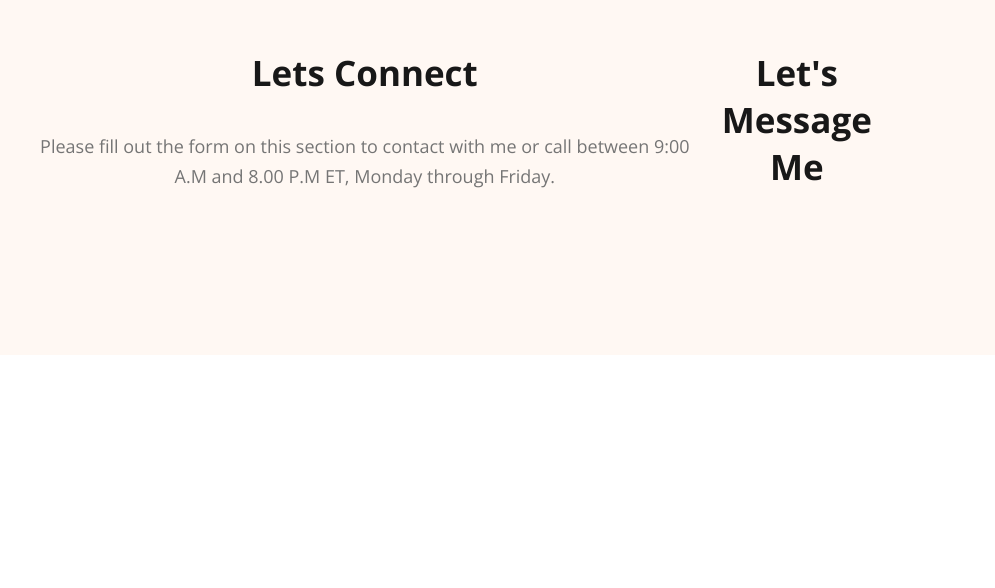
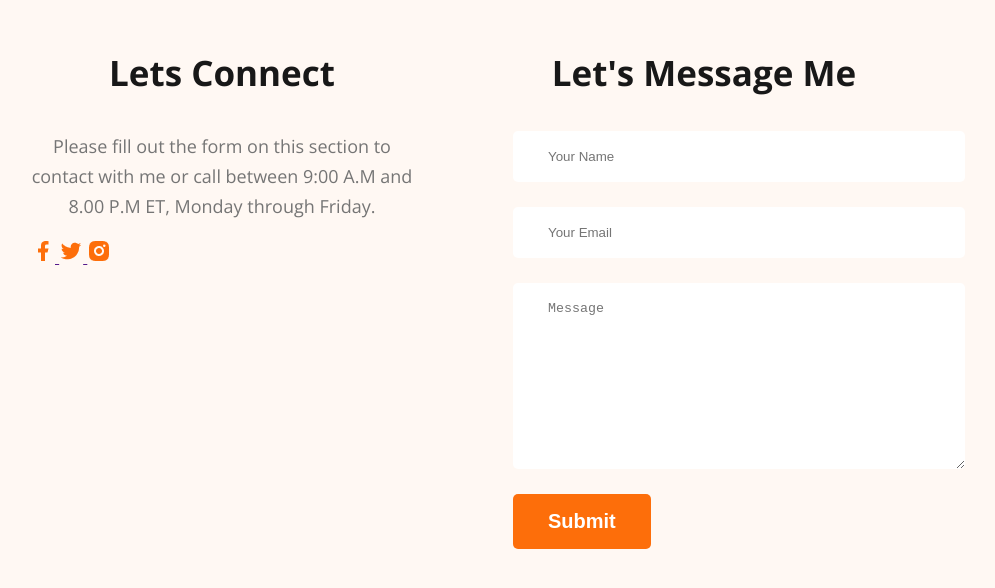
Before and after one commit to sabab2808/Portfolio-Practice, a plain HTML site: page index.html in a window 1280 px wide. Shown: the part 3577-4165 px from the top of the page, without its empty margins (177-1172 px from the left). Before the commit the page ends 3940 px from the top, so only its background shows below. Drawn offline with nearby package versions, Linux system fonts and the light colour scheme.

Commit message:
footer done

```diff
--- a/index.html
+++ b/index.html
@@ -183,14 +183,27 @@
             <p class="section-des">
                 Please fill out the form on this section to contact with me or call between 9:00 A.M and 8.00 P.M ET, Monday through Friday.
             </p>
+            <div class="social-links">
+                <a href="">
+                    <img src="images/icons/facebook.png" alt="Facebook">
+                </a>
+                <a href="">
+                    <img src="images/icons/twitter.png" alt="Twitter">
+                </a>
+                <a href="">
+                    <img src="images/icons/insta.png" alt="Instagram">
+                </a>
+            </div>
         </div>
-        <div class="social-links">
-            <a href=""></a>
-            <a href=""></a>
-            <a href=""></a>
-        </div>
+
         <div class="footer-column">
             <h3 class="section-title">Let's Message Me</h3>
+            <form class="contact" action="">
+                <input type="text" placeholder="Your Name">
+                <input type="email" placeholder="Your Email">
+                <textarea name="" id="" cols="30" rows="10" placeholder="Message"></textarea>
+                <input type="submit" class="btn-primary" value="Submit">
+            </form>
         </div>
     </footer>
 </body>
--- a/style/portfolio.css
+++ b/style/portfolio.css
@@ -161,7 +161,24 @@ main section{
 }
 footer{
     display: flex;
+    gap: 100px;
     background: #FFF8F3;
     padding: 130px 200px;
     margin-top: 100px;
 }
+.footer-column{
+    width: 50%;
+}
+.contact input[type="text"], .contact input[type="email"],textarea{
+    display: block;
+    margin-bottom: 25px;
+    padding: 18px 35px;
+    color: #757575;
+    border-radius: 5px;
+    border: 0;
+    background:#FFF ;
+    width: 100%;
+}
+.social-links{
+    margin-right: 25px;
+}
```
